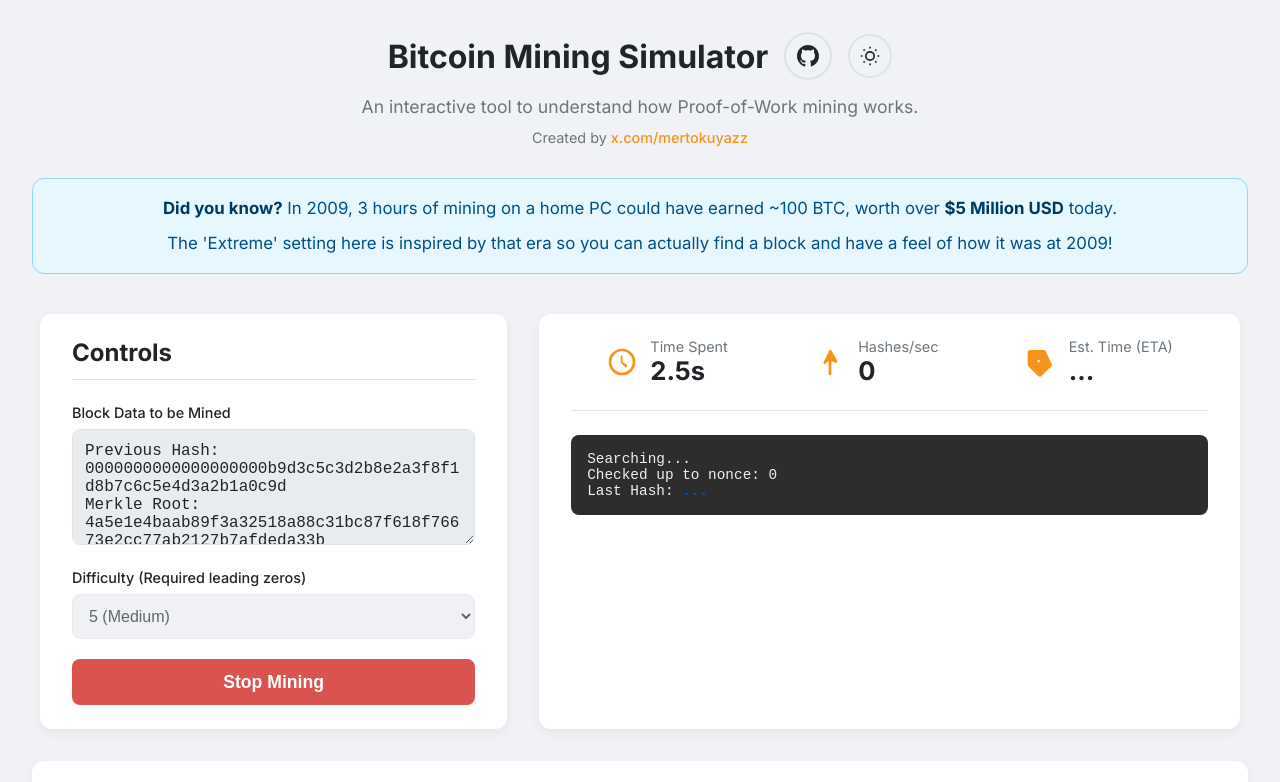
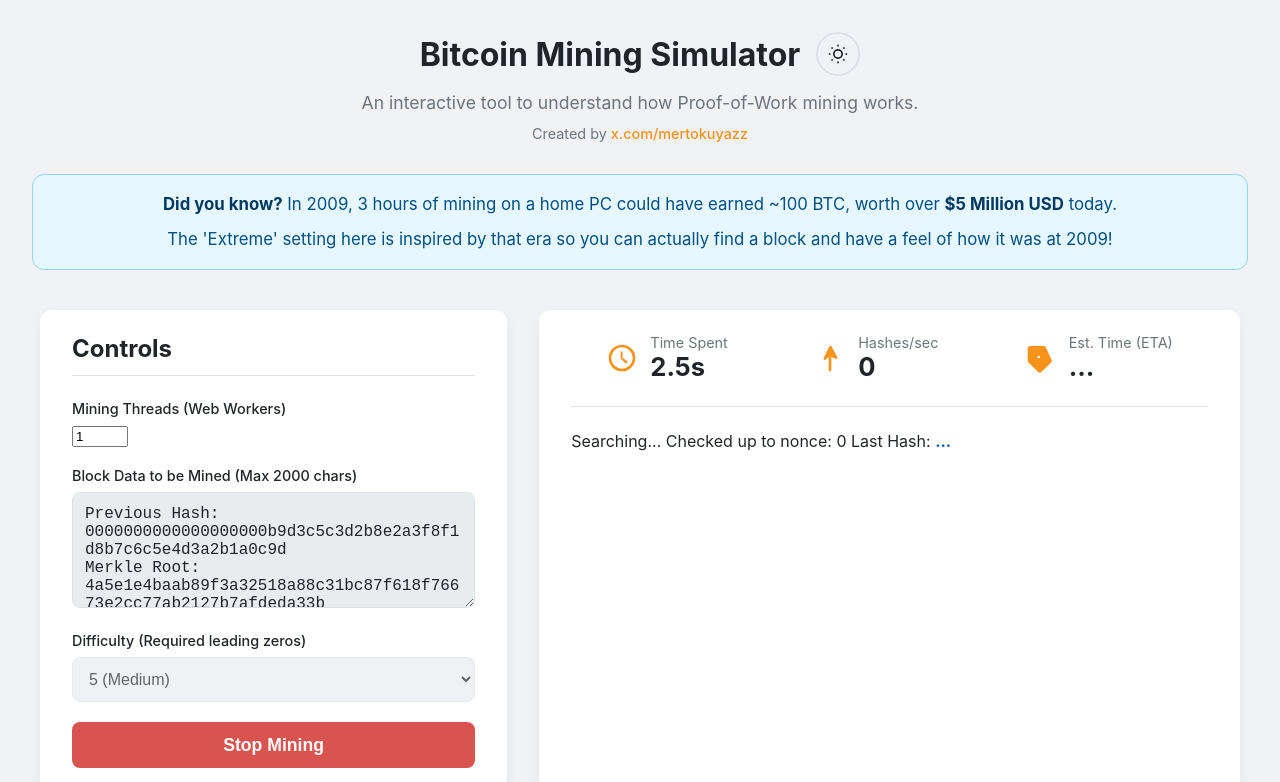
Before and after one commit to mertokuyaz/mertokuyaz.github.io, a plain HTML site: page index.html in a window 1280 px wide. Both pictures are taken after a click on the button "Start Mining". Shown: the top 782 px of the page. Drawn offline with Linux system fonts and the light colour scheme.

Commit message:
Update index.html

```diff
--- a/index.html
+++ b/index.html
@@ -3,6 +3,7 @@
 <head>
     <meta charset="UTF-8">
     <meta name="viewport" content="width=device-width, initial-scale=1.0">
+    <meta http-equiv="Content-Security-Policy" content="default-src 'self'; style-src 'self' 'unsafe-inline' https://fonts.googleapis.com; font-src https://fonts.gstatic.com; script-src 'self' 'unsafe-inline'; worker-src 'self'; img-src 'self' data:; media-src 'self' data:;">
     <title>Bitcoin Mining Simulator</title>
     <link rel="preconnect" href="https://fonts.googleapis.com">
     <link rel="preconnect" href="https://fonts.gstatic.com" crossorigin>
@@ -14,11 +15,6 @@
     <header class="main-header">
         <div class="header-content">
             <h1>Bitcoin Mining Simulator</h1>
-            <a href="https://github.com/mertokuyaz/bitcoinminingsimulator" target="_blank" rel="noopener noreferrer" class="github-link" aria-label="View on GitHub">
-                <svg viewBox="0 0 24 24" fill="currentColor" stroke="none">
-                    <path d="M12 0c-6.626 0-12 5.373-12 12 0 5.302 3.438 9.8 8.207 11.387.599.111.793-.261.793-.577v-2.234c-3.338.726-4.033-1.416-4.033-1.416-.546-1.387-1.333-1.756-1.333-1.756-1.089-.745.083-.729.083-.729 1.205.084 1.839 1.237 1.839 1.237 1.07 1.834 2.807 1.304 3.492.997.107-.775.418-1.305.762-1.604-2.665-.305-5.467-1.334-5.467-5.931 0-1.311.469-2.381 1.236-3.221-.124-.303-.535-1.524.117-3.176 0 0 1.008-.322 3.301 1.23.957-.266 1.983-.399 3.003-.404 1.02.005 2.047.138 3.006.404 2.291-1.552 3.297-1.23 3.297-1.23.653 1.653.242 2.874.118 3.176.77.84 1.235 1.911 1.235 3.221 0 4.609-2.807 5.624-5.479 5.921.43.372.823 1.102.823 2.222v3.293c0 .319.192.694.801.576 4.765-1.589 8.199-6.086 8.199-11.386 0-6.627-5.373-12-12-12z"/>
-                </svg>
-            </a>
             <button id="theme-toggle" class="theme-toggle" aria-label="Toggle dark mode">
                 <svg class="sun-icon" viewBox="0 0 24 24" fill="none" stroke="currentColor" stroke-width="2">
                     <circle cx="12" cy="12" r="5"/>
@@ -58,8 +54,12 @@
         <div class="card controls-card">
             <h2>Controls</h2>
             <div class="form-group">
-                <label for="block-data">Block Data to be Mined</label>
-                <textarea id="block-data" rows="5">Previous Hash: 0000000000000000000b9d3c5c3d2b8e2a3f8f1d8b7c6c5e4d3a2b1a0c9d
+                <label for="threads">Mining Threads (Web Workers)</label>
+                <input type="number" id="threads" min="1" max="16" value="1" />
+            </div>
+            <div class="form-group">
+                <label for="block-data">Block Data to be Mined (Max 2000 chars)</label>
+                <textarea id="block-data" rows="5" maxlength="2000">Previous Hash: 0000000000000000000b9d3c5c3d2b8e2a3f8f1d8b7c6c5e4d3a2b1a0c9d
 Merkle Root: 4a5e1e4baab89f3a32518a88c31bc87f618f76673e2cc77ab2127b7afdeda33b
 Timestamp: 1678912345</textarea>
             </div>
@@ -97,7 +97,7 @@
             </div>
 
             <div id="results-container" class="hidden">
-                <pre id="status-log">Awaiting start...</pre>
+                <div id="status-log" class="status-log">Awaiting start...</div>
             </div>
 
             <div id="success-block" class="hidden">
@@ -113,6 +113,14 @@
             </div>
         </div>
     </main>
+
+    <!-- NEW: Mini-Blockchain Visualizer -->
+    <div id="blockchain-container" class="blockchain-layout hidden">
+        <h2>Mined Blocks (Mini-Blockchain)</h2>
+        <div id="blocks-wrapper" class="blocks-wrapper"></div>
+    </div>
+
+    <canvas id="confetti-canvas"></canvas>
 
     <!-- ***** EXPLANATION CONTENT RESTORED ***** -->
         <div class="card explanation-card">
```
